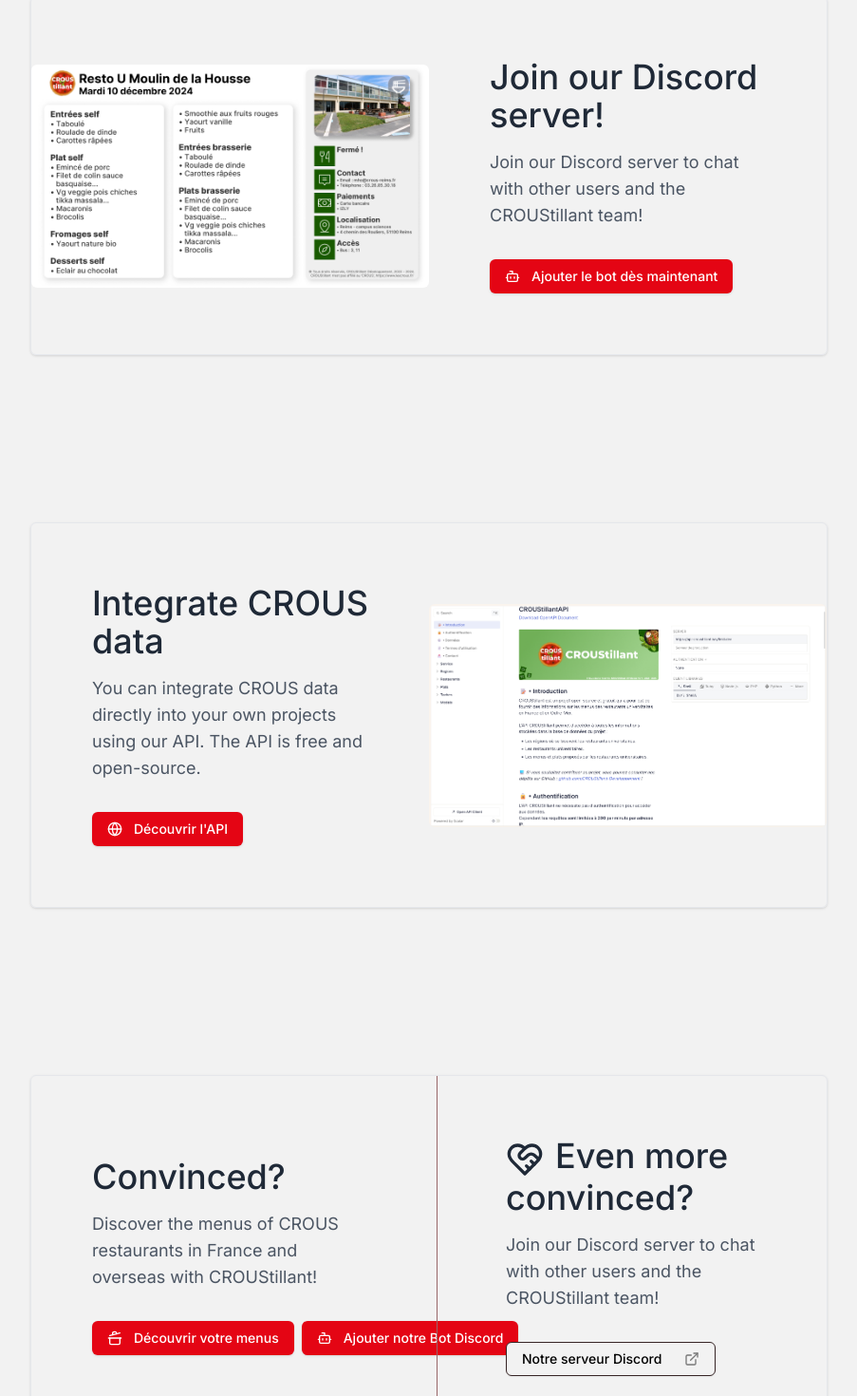
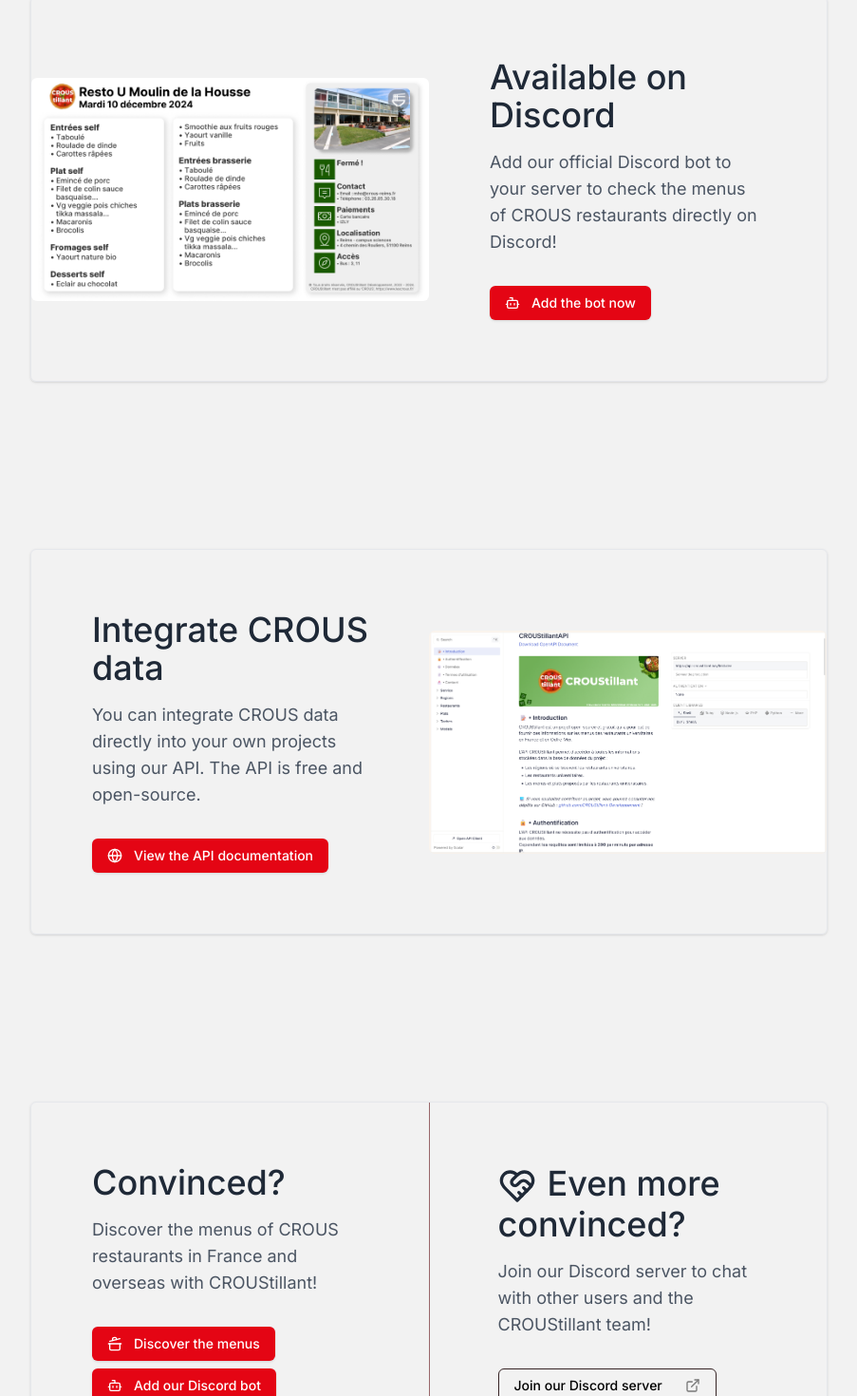
Before and after one commit to CROUStillant-Developpement/CROUStillantWeb, a Next.js app: page /en/about in a window 1280 px wide. Shown: the part 2637-4107 px from the top of the page at 95% size, without its empty margins (188-1091 px from the left). Built offline with nearby package versions, Linux system fonts and the light colour scheme; no server answers.

Commit message:
feat: Improved about page translations

```diff
--- a/messages/en.json
+++ b/messages/en.json
@@ -125,20 +125,25 @@
       }
     },
     "discord": {
-      "title": "Join our Discord server!",
-      "description": "Join our Discord server to chat with other users and the CROUStillant team!"
+      "title": "Available on Discord",
+      "description": "Add our official Discord bot to your server to check the menus of CROUS restaurants directly on Discord!",
+      "button": "Add the bot now"
     },
     "integrated": {
       "title": "Integrate CROUS data",
-      "description": "You can integrate CROUS data directly into your own projects using our API. The API is free and open-source."
+      "description": "You can integrate CROUS data directly into your own projects using our API. The API is free and open-source.",
+      "button": "View the API documentation"
     },
     "convinced": {
       "title": "Convinced?",
-      "description": "Discover the menus of CROUS restaurants in France and overseas with CROUStillant!"
+      "description": "Discover the menus of CROUS restaurants in France and overseas with CROUStillant!",
+      "button": "Discover the menus",
+      "button2": "Add our Discord bot"
     },
     "more-convinced": {
       "title": "Even more convinced?",
-      "description": "Join our Discord server to chat with other users and the CROUStillant team!"
+      "description": "Join our Discord server to chat with other users and the CROUStillant team!",
+      "button": "Join our Discord server"
     }
   },
   "Footer": {
--- a/messages/fr.json
+++ b/messages/fr.json
@@ -126,19 +126,24 @@
     },
     "discord": {
       "title": "Présent sur Discord",
-      "description": "Vous pouvez retrouver tous les restaurants et menus directement sur Discord via le Bot officiel CROUStillant !"
+      "description": "Vous pouvez retrouver tous les restaurants et menus directement sur Discord via le Bot officiel CROUStillant !",
+      "button": "Ajouter le bot dès maintenant"
     },
     "integrated": {
       "title": "Intégration facile",
-      "description": "Vous pouvez intégrer les informations des restaurants CROUS sur votre site web ou votre application en utilisant notre API. L'API est gratuite et ne nécessite pas d'inscription."
+      "description": "Vous pouvez intégrer les informations des restaurants CROUS sur votre site web ou votre application en utilisant notre API. L'API est gratuite et ne nécessite pas d'inscription.",
+      "button": "Découvrir l'API"
     },
     "convinced": {
       "title": "Convaincu ?",
-      "description": "Débutez votre utilisation de CROUStillant dès maintenant !"
+      "description": "Débutez votre utilisation de CROUStillant dès maintenant !",
+      "button": "Découvrir votre menus",
+      "button2": "Ajouter notre Bot Discord"
     },
     "more-convinced": {
       "title": "Encore plus convaincu ?",
-      "description": "Rejoignez notre communauté Discord pour discuter avec d'autres utilisateurs et les membres de l'équipe CROUStillant !"
+      "description": "Rejoignez notre communauté Discord pour discuter avec d'autres utilisateurs et les membres de l'équipe CROUStillant !",
+      "button": "Notre serveur Discord"
     }
   },
   "Footer": {
--- a/src/app/[locale]/about/page.tsx
+++ b/src/app/[locale]/about/page.tsx
@@ -208,7 +208,7 @@
             >
               <Button className="mt-8">
                 <Bot className="inline mr-1"></Bot>
-                Ajouter le bot dès maintenant
+                {t("discord.button")}
               </Button>
             </Link>
           </div>
@@ -226,7 +226,7 @@
             <Link href="https://api-croustillant.bayfield.dev" target="_blank">
               <Button className="mt-8">
                 <Globe className="inline mr-1"></Globe>
-                Découvrir l'API
+                {t("integrated.button")}
               </Button>
             </Link>
           </div>
@@ -249,17 +249,17 @@
           <p className="mt-4 text-lg text-gray-600 dark:text-gray-300">
             {t("convinced.description")}
           </p>
-          <div className="flex flex-wrap lg:flex-nowrap gap-2 mt-8">
+          <div className="flex flex-wrap gap-2 mt-8">
             <Button asChild>
               <Link href="/restaurants" prefetch={true}>
                 <CookingPot className="inline mr-1"></CookingPot>
-                Découvrir votre menus
+                {t("convinced.button")}
               </Link>
             </Button>
             <Button asChild>
               <Link href="https://discord.com/oauth2/authorize?client_id=1024564077068025867">
                 <Bot className="inline mr-1"></Bot>
-                Ajouter notre Bot Discord
+                {t("convinced.button2")}
               </Link>
             </Button>
           </div>
@@ -280,7 +280,7 @@
               target="_blank"
             >
               <Button variant="outline">
-                Notre serveur Discord{" "}
+                {t("more-convinced.button")}
                 <ExternalLinkIcon className="ml-4 h-4 w-4 opacity-50" />
               </Button>
             </a>
```
